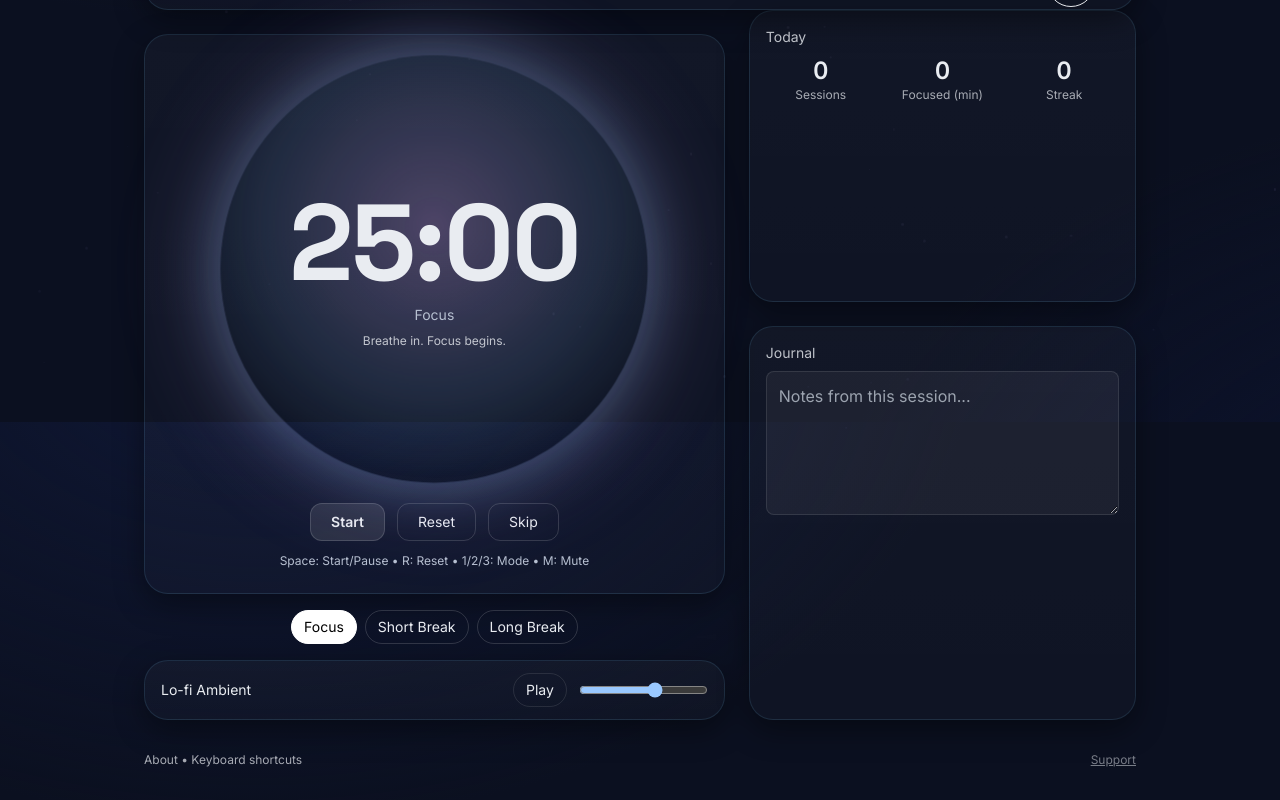
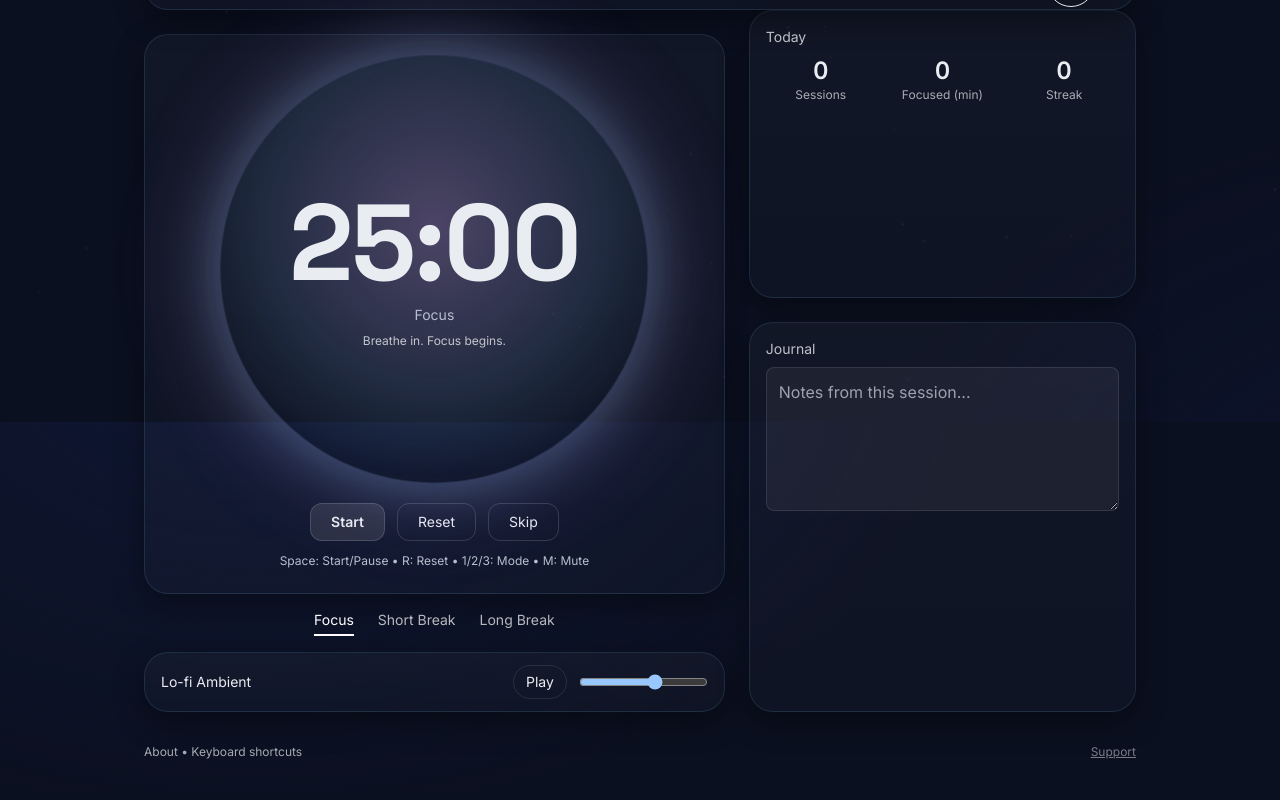
Before and after one commit to yussypu/pomodoro, a React (Vite) app: page / in a window 1280 px wide. Shown: the part 378-1178 px from the top of the page. Built offline with nearby package versions, Linux system fonts and the light colour scheme.

Commit message:
Update ModeTabs.jsx

```diff
--- a/src/components/ModeTabs.jsx
+++ b/src/components/ModeTabs.jsx
@@ -6,13 +6,18 @@ export default function ModeTabs({ mode, setMode }) {
     { k:"longBreak", label:"Long Break" },
   ];
   return (
-    <div className="flex gap-2 justify-center mt-4">
+    <nav className="mt-4 flex items-center justify-center gap-6 text-sm">
       {tabs.map(t=>(
-        <button key={t.k} onClick={()=>setMode(t.k)}
-          className={`px-3 py-1.5 rounded-full border text-sm ${mode===t.k ? "bg-white text-black border-white" : "border-white/15 hover:bg-white/5"}`}>
+        <button
+          key={t.k}
+          onClick={()=>setMode(t.k)}
+          className={`pb-1 border-b-2 transition ${
+            mode===t.k ? "border-white text-white" : "border-transparent text-white/70 hover:text-white"
+          }`}
+        >
           {t.label}
         </button>
       ))}
-    </div>
+    </nav>
   );
 }
```
